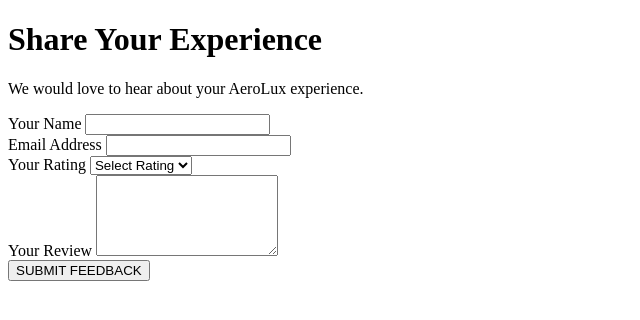
After one commit to aaryan-precinct-atawane/AeroINDIA, a Rails app: page /feedbacks/new in a window 1280 px wide. The commit adds this page. Shown: the top 320 px of the page, without its empty margins (0-640 px from the left). Run offline with Rails 7, Linux system fonts and the light colour scheme; some libraries are stand-ins or nearby versions.

Commit message:
Feedback Form Created

```diff
--- /dev/null
+++ b/app/controllers/feedbacks_controller.rb
@@ -0,0 +1,28 @@
+class FeedbacksController < ApplicationController
+
+  def index
+    @feedbacks = Feedback.where(approved: true).order(created_at: :desc)
+  end
+
+  def new
+    @feedback = Feedback.new
+  end
+
+  def create
+    @feedback = Feedback.new(feedback_params)
+    @feedback.approved = false
+
+    if @feedback.save
+      redirect_to feedbacks_path, notice: "Thank you for your feedback!"
+    else
+      render :new, status: :unprocessable_entity
+    end
+  end
+
+  private
+
+  def feedback_params
+    params.require(:feedback).permit(:name, :email, :rating, :review)
+  end
+
+end
--- /dev/null
+++ b/app/helpers/feedbacks_helper.rb
@@ -0,0 +1,2 @@
+module FeedbacksHelper
+end
--- /dev/null
+++ b/app/views/feedbacks/create.html.erb
@@ -0,0 +1,2 @@
+<h1>Feedbacks#create</h1>
+<p>Find me in app/views/feedbacks/create.html.erb</p>
--- /dev/null
+++ b/app/views/feedbacks/new.html.erb
@@ -0,0 +1,33 @@
+<div class="feedback-page">
+
+  <h1>Share Your Experience</h1>
+
+  <p>We would love to hear about your AeroLux experience.</p>
+
+  <%= form_with model: @feedback do |form| %>
+
+    <div>
+      <%= form.label :name, "Your Name" %>
+      <%= form.text_field :name, required: true %>
+    </div>
+
+    <div>
+      <%= form.label :email, "Email Address" %>
+      <%= form.email_field :email, required: true %>
+    </div>
+
+    <div>
+      <%= form.label :rating, "Your Rating" %>
+      <%= form.select :rating, (1..5).map { |n| ["#{n} Stars", n] }, prompt: "Select Rating", required: true %>
+    </div>
+
+    <div>
+      <%= form.label :review, "Your Review" %>
+      <%= form.text_area :review, rows: 5, required: true %>
+    </div>
+
+    <%= form.submit "SUBMIT FEEDBACK" %>
+
+  <% end %>
+
+</div>
--- a/app/views/flights/index.html.erb
+++ b/app/views/flights/index.html.erb
@@ -3,6 +3,7 @@
 
   <header class="flights-header">
     <%= link_to "AEROLUX", root_path, class: "brand-logo" %>
+    <%= link_to "FEEDBACK & REVIEWS", feedbacks_path %>
     <span>PRIVATE AVIATION</span>
   </header>
 
--- a/app/views/home/index.html.erb
+++ b/app/views/home/index.html.erb
@@ -21,7 +21,9 @@
       comfort and exclusivity meet.
     </p>
 
+
     <%= link_to "ENTER AEROLUX", flights_path, class: "enter-button" %>
+    <%= link_to "FEEDBACK & REVIEWS", feedbacks_path %>
   </main>
 
   <footer class="landing-footer">
--- a/config/routes.rb
+++ b/config/routes.rb
@@ -1,8 +1,12 @@
 
 Rails.application.routes.draw do
+  get "feedbacks/index"
+  get "feedbacks/new"
+  get "feedbacks/create"
 
   root "home#index"
 
   get "flights", to: "flights#index", as: "flights"
 
+  resources :feedbacks, only: [:index, :new, :create]
 end
```
Also changed, not shown: app/models/feedback.rb (added, +9 -0 lines), app/views/feedbacks/index.html.erb (added, +34 -0 lines), db/migrate/20261119133004_create_feedbacks.rb (added, +13 -0 lines), test/controllers/feedbacks_controller_test.rb (added, +18 -0 lines), test/fixtures/feedbacks.yml (added, +15 -0 lines), test/models/feedback_test.rb (added, +7 -0 lines), db/schema.rb (added).
